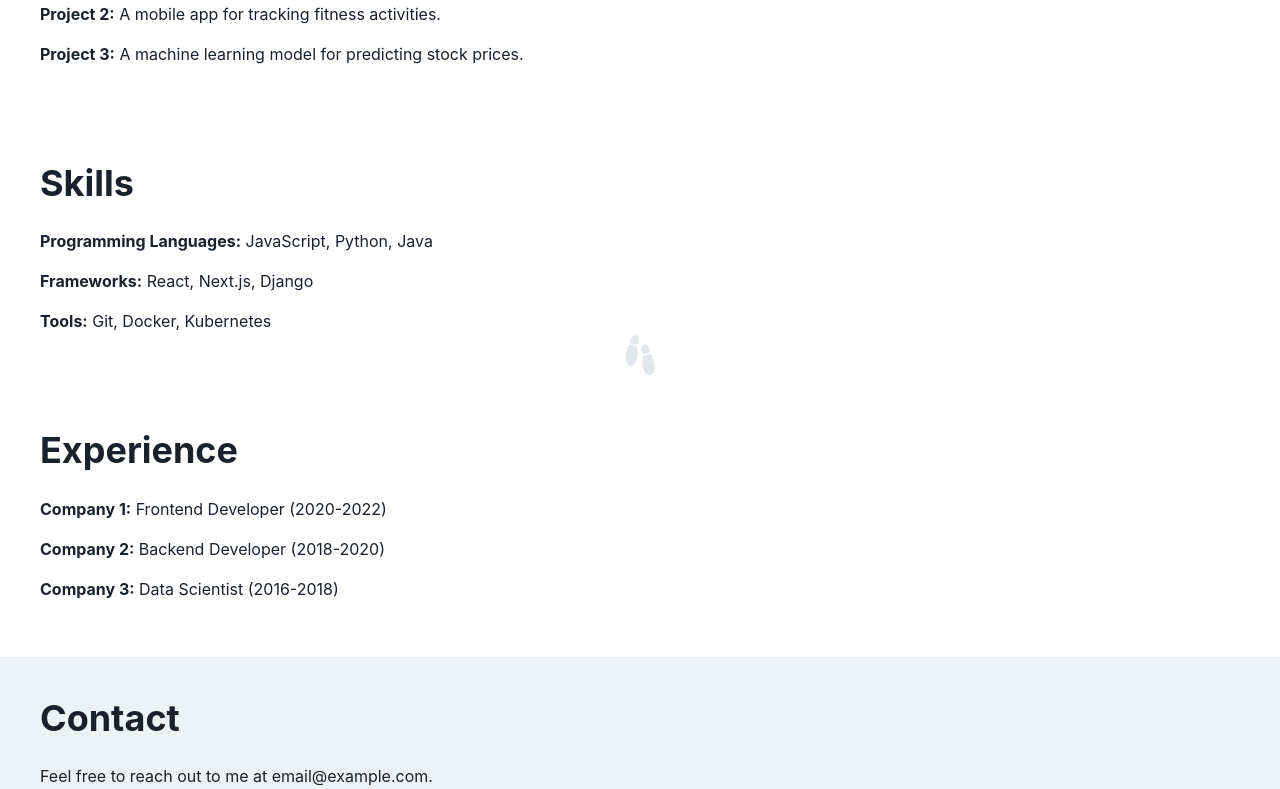
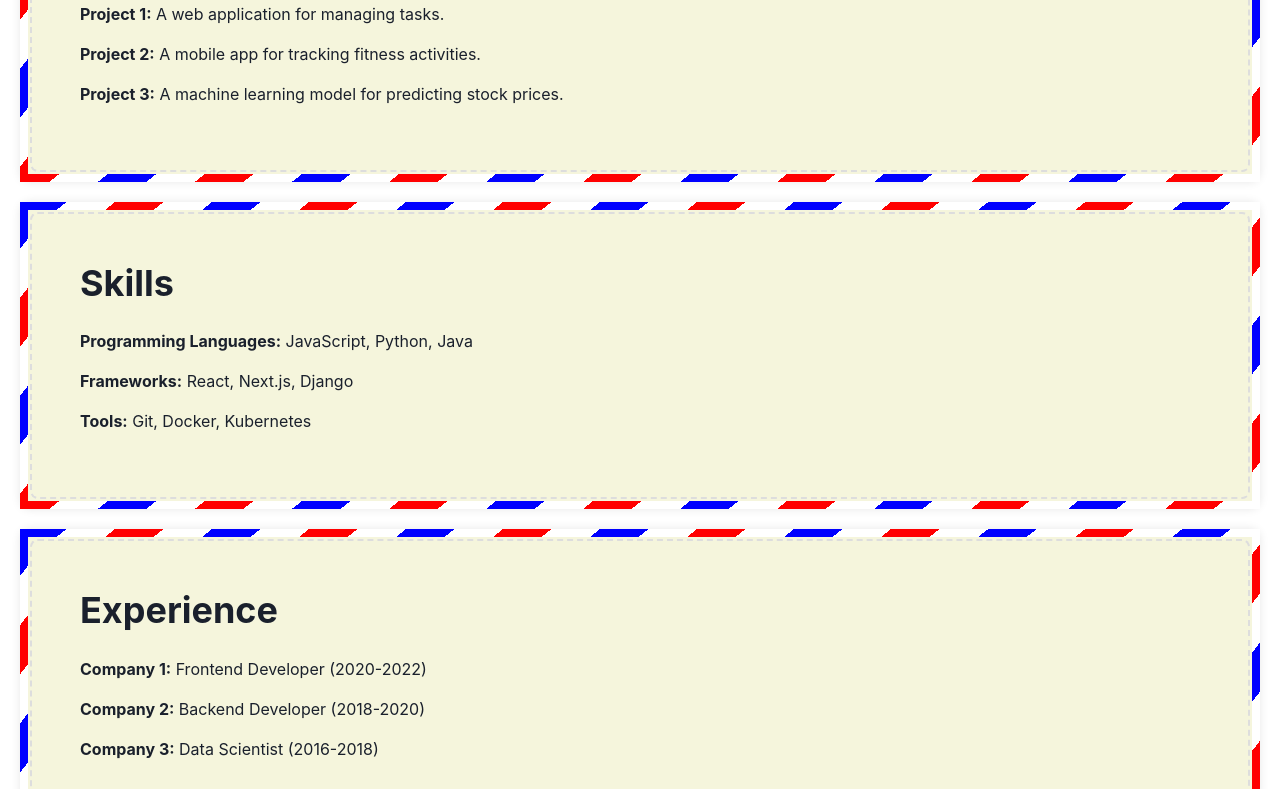
Before and after one commit to eightsuzuki/portofolio, a Next.js app: page / in a window 1280 px wide. Shown: the part 1005-1794 px from the top of the page. Built offline with nearby package versions, Linux system fonts and the light colour scheme.

Commit message:
Update WaveAnimation component and global styles to Adjust Rsponsible

```diff
--- a/src/components/WaveAnimation.tsx
+++ b/src/components/WaveAnimation.tsx
@@ -25,9 +25,13 @@ const WaveAnimation: React.FC<WaveAnimationProps> = ({ waves }) => {
     if (!ctx) return; // コンテキストが取得できない場合は終了
     let animationFrameId: number;
 
-    // キャンバスサイズの設定
-    canvas.width = window.innerWidth;
-    canvas.height = window.innerHeight;
+    const resizeCanvas = () => {
+      canvas.width = window.innerWidth;
+      canvas.height = window.innerHeight;
+    };
+
+    window.addEventListener('resize', resizeCanvas);
+    resizeCanvas(); // 初期サイズ設定
 
     const drawWave = (time: number) => {
       ctx.clearRect(0, 0, canvas.width, canvas.height); // キャンバスをクリア
@@ -44,8 +48,8 @@ const WaveAnimation: React.FC<WaveAnimationProps> = ({ waves }) => {
           ctx.lineTo(x, dy);
         }
 
-        ctx.lineTo(canvas.width, 0);
-        ctx.lineTo(0, 0);
+        ctx.lineTo(canvas.width, 0); // 波の右端から上にラインを引く
+        ctx.lineTo(0, 0); // 上部に戻る
         ctx.closePath();
         ctx.fillStyle = color; // 波の塗りつぶし色を設定
         ctx.fill(); // 波を塗りつぶし
@@ -60,6 +64,7 @@ const WaveAnimation: React.FC<WaveAnimationProps> = ({ waves }) => {
     drawWave(0); // 初回の描画
 
     return () => {
+      window.removeEventListener('resize', resizeCanvas); // クリーンアップ時にリサイズイベントを削除
       cancelAnimationFrame(animationFrameId); // クリーンアップ時にアニメーションフレームをキャンセル
     };
   }, [waves]);
--- a/src/pages/_app.tsx
+++ b/src/pages/_app.tsx
@@ -1,5 +1,6 @@
+import '../styles/globals.css';
+import { AppProps } from 'next/app';
 import { ChakraProvider } from '@chakra-ui/react';
-import type { AppProps } from 'next/app';
 
 function MyApp({ Component, pageProps }: AppProps) {
   return (
--- a/src/pages/index.tsx
+++ b/src/pages/index.tsx
@@ -18,7 +18,6 @@ export default function Home() {
   ];
 
   return (
-
     <Box w="100%" h="100%">
       <MenuBar /> {/* メニューバーを追加 */}
       <Box pt="60px"> {/* メニューバーの高さ分の余白を追加 */}
@@ -35,7 +34,7 @@ export default function Home() {
               display="flex"
               alignItems="center"
             >
-              {'Loading...'.split('').map((char, index) => (
+              {'Hello World...'.split('').map((char, index) => (
                 <BouncingText
                   key={index}
                   delay={`${index * 0.1}s`}
@@ -51,16 +50,16 @@ export default function Home() {
             <WaveAnimation waves={waves} />
           </Box>
         </Box>
-        <Box id="projects">
+        <Box id="projects" className="stamp-container">
           <Projects />
         </Box>
-        <Box id="skills">
+        <Box id="skills" className="stamp-container">
           <Skills />
         </Box>
-        <Box id="experience">
+        <Box id="experience" className="stamp-container">
           <Experience />
         </Box>
-        <Box id="contact">
+        <Box id="contact" className="stamp-container">
           <Contact />
         </Box>
       </Box>
--- /dev/null
+++ b/src/styles/globals.css
@@ -0,0 +1,35 @@
+.stamp-container {
+  position: relative;
+  padding: 20px;
+  margin: 20px;
+  background-color: #f5f5dc; /* 薄茶色の背景 */
+  border-radius: 10px;
+  box-shadow: 0 0 10px rgba(0, 0, 0, 0.1);
+}
+
+.stamp-container::before {
+  content: "";
+  position: absolute;
+  top: 0;
+  left: 0;
+  right: 0;
+  bottom: 0;
+  border: 8px solid transparent;
+  border-image: linear-gradient(135deg, blue 3.125%, white 3.125%, white 6.25%, red 6.25%, red 9.375%, white 9.375%, white 12.5%, blue 12.5%, blue 15.625%, white 15.625%, white 18.75%, red 18.75%, red 21.875%, white 21.875%, white 25%, blue 25%, blue 28.125%, white 28.125%, white 31.25%, red 31.25%, red 34.375%, white 34.375%, white 37.5%, blue 37.5%, blue 40.625%, white 40.625%, white 43.75%, red 43.75%, red 46.875%, white 46.875%, white 50%, blue 50%, blue 53.125%, white 53.125%, white 56.25%, red 56.25%, red 59.375%, white 59.375%, white 62.5%, blue 62.5%, blue 65.625%, white 65.625%, white 68.75%, red 68.75%, red 71.875%, white 71.875%, white 75%, blue 75%, blue 78.125%, white 78.125%, white 81.25%, red 81.25%, red 84.375%, white 84.375%, white 87.5%, blue 87.5%, blue 90.625%, white 90.625%, white 93.75%, red 93.75%, red 96.875%, white 96.875%, white) 10;
+  border-radius: 10px;
+  pointer-events: none;
+  z-index: 1;
+}
+
+.stamp-container::after {
+  content: "";
+  position: absolute;
+  top: 10px;
+  left: 10px;
+  right: 10px;
+  bottom: 10px;
+  border: 2px dashed #ddd;
+  border-radius: 8px;
+  pointer-events: none;
+  z-index: 2;
+}
```
